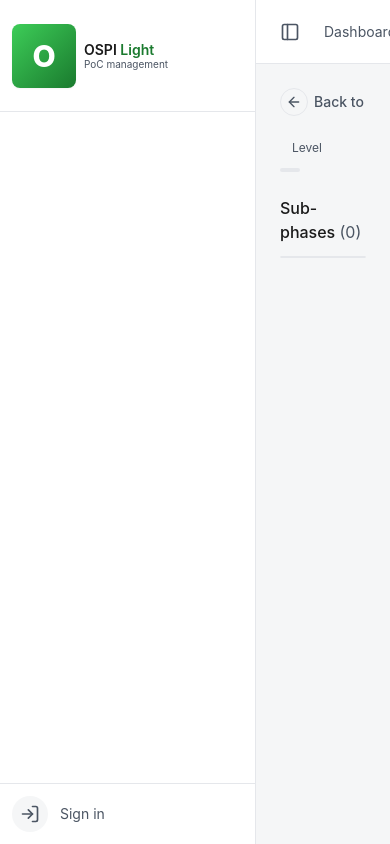
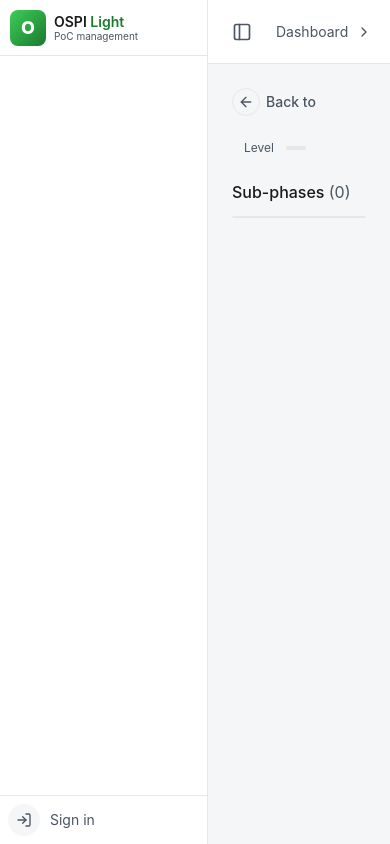
Before and after one commit to AdrianVidal89/ecostruxure_light, a Django app: template templates/pocs/phase_detail.html in a window 390 px wide; the page is wider, and only the part inside the window is pictured. Run offline with Django 5.2, Linux system fonts and the light colour scheme; the template is opened without the code that fills it, so the values that code supplies are empty.

Commit message:
UI fix arounds

```diff
--- a/templates/base.html
+++ b/templates/base.html
@@ -210,25 +210,25 @@
 </head>
 
 <body class="h-full bg-canvas text-ink font-sans antialiased"
-      x-data="{ sidebarOpen: true }"
+      x-data="{ sidebarOpen: {% block sidebar_default_open %}true{% endblock %} }"
       hx-headers='{"X-CSRFToken": "{{ csrf_token }}"}'>
 
   <div class="flex h-full">
     {# ===================== SIDEBAR ===================== #}
     <aside x-cloak
            class="flex flex-col bg-surface border-r border-line transition-soft shrink-0"
-           :class="sidebarOpen ? 'w-64' : 'w-16'">
+           :class="sidebarOpen ? 'w-52' : 'w-14'">
 
       {# Brand / logo — the image leads; the wordmark is a small caption beside it. #}
-      <div class="flex items-center gap-2 h-28 px-3 border-b border-line">
+      <div class="flex items-center gap-2 h-14 px-2.5 border-b border-line">
         {% if branding and branding.logo %}
           <img src="{{ branding.logo.url }}" alt="Logo"
                class="object-contain shrink-0"
-               :class="sidebarOpen ? 'h-24 w-auto max-w-[170px]' : 'h-12 w-12'">
+               :class="sidebarOpen ? 'h-9 w-auto max-w-[120px]' : 'h-8 w-8'">
         {% else %}
           <div class="rounded-lg bg-gradient-to-br from-brand to-brand-dark flex items-center justify-center shrink-0 shadow-sm"
-               :class="sidebarOpen ? 'w-16 h-16' : 'w-12 h-12'">
-            <span class="text-white font-extrabold text-3xl leading-none">O</span>
+               :class="sidebarOpen ? 'w-9 h-9' : 'w-8 h-8'">
+            <span class="text-white font-extrabold text-lg leading-none">O</span>
           </div>
         {% endif %}
         <div class="min-w-0 leading-tight" x-show="sidebarOpen">
@@ -238,24 +238,24 @@
       </div>
 
       {# Navigation #}
-      <nav class="flex-1 px-2 py-4 space-y-1 overflow-y-auto">
+      <nav class="flex-1 px-1.5 py-2.5 space-y-0.5 overflow-y-auto">
         {% for item in nav_items %}
           {% if item.available %}
             {% url item.url_name as item_url %}
             <a href="{{ item_url }}"
-               class="group relative flex items-center gap-3 px-3 py-2 rounded-lg text-sm font-medium transition-soft
+               class="group relative flex items-center gap-2.5 px-2.5 py-1.5 rounded-lg text-sm font-medium transition-soft
                       {% if request.path == item_url %}bg-brand/10 text-brand-dark neon-glow{% else %}text-ink-muted hover:bg-canvas hover:text-ink{% endif %}">
-              {% if request.path == item_url %}<span class="absolute left-0 top-1.5 bottom-1.5 w-0.5 rounded-full bg-brand"></span>{% endif %}
-              <i data-lucide="{{ item.icon }}" class="w-5 h-5 shrink-0"></i>
+              {% if request.path == item_url %}<span class="absolute left-0 top-1 bottom-1 w-0.5 rounded-full bg-brand"></span>{% endif %}
+              <i data-lucide="{{ item.icon }}" class="w-4 h-4 shrink-0"></i>
               <span x-show="sidebarOpen" class="truncate flex-1">{{ item.label }}</span>
               {% if item.badge %}
                 <span x-show="sidebarOpen" class="inline-flex items-center justify-center min-w-[1.25rem] h-5 px-1 rounded-full bg-warning text-white text-xs font-semibold">{{ item.badge }}</span>
               {% endif %}
             </a>
           {% else %}
-            <span class="group flex items-center gap-3 px-3 py-2 rounded-lg text-sm font-medium text-ink-muted/50 cursor-not-allowed"
+            <span class="group flex items-center gap-2.5 px-2.5 py-1.5 rounded-lg text-sm font-medium text-ink-muted/50 cursor-not-allowed"
                   title="Coming in a later build step">
-              <i data-lucide="{{ item.icon }}" class="w-5 h-5 shrink-0"></i>
+              <i data-lucide="{{ item.icon }}" class="w-4 h-4 shrink-0"></i>
               <span x-show="sidebarOpen" class="truncate">{{ item.label }}</span>
             </span>
           {% endif %}
@@ -263,12 +263,12 @@
       </nav>
 
       {# User info + menu (bottom) #}
-      <div class="border-t border-line p-3">
+      <div class="border-t border-line p-2">
         {% if user.is_authenticated %}
           <div class="relative" x-data="{ menuOpen: false }">
             <button @click="menuOpen = !menuOpen" @click.outside="menuOpen = false"
-                    class="w-full flex items-center gap-3 rounded-lg p-1 hover:bg-canvas transition-soft">
-              <div class="w-9 h-9 rounded-full bg-brand/15 text-brand-dark flex items-center justify-center font-semibold shrink-0">
+                    class="w-full flex items-center gap-2.5 rounded-lg p-1 hover:bg-canvas transition-soft">
+              <div class="w-8 h-8 rounded-full bg-brand/15 text-brand-dark flex items-center justify-center font-semibold shrink-0">
                 {{ user.username|slice:":1"|upper }}
               </div>
               <div class="min-w-0 text-left flex-1" x-show="sidebarOpen">
@@ -300,9 +300,9 @@
             </div>
           </div>
         {% else %}
-          <a href="{% url 'accounts:login' %}" class="flex items-center gap-3 text-ink-muted hover:text-ink">
-            <div class="w-9 h-9 rounded-full bg-canvas flex items-center justify-center shrink-0">
-              <i data-lucide="log-in" class="w-5 h-5"></i>
+          <a href="{% url 'accounts:login' %}" class="flex items-center gap-2.5 text-ink-muted hover:text-ink">
+            <div class="w-8 h-8 rounded-full bg-canvas flex items-center justify-center shrink-0">
+              <i data-lucide="log-in" class="w-4 h-4"></i>
             </div>
             <span class="text-sm" x-show="sidebarOpen">Sign in</span>
           </a>
--- a/templates/pocs/phase_detail.html
+++ b/templates/pocs/phase_detail.html
@@ -1,5 +1,8 @@
 {% extends "base.html" %}
 {% load core_extras %}
+
+{# Start with the sidebar collapsed when showing this leaf phase's tests list, so the tests + unlinked-requirements pool have more room; the toggle still works. Every other branch of this template keeps the app-wide default. #}
+{% block sidebar_default_open %}{% if is_leaf and is_test %}false{% else %}true{% endif %}{% endblock %}
 
 {% block title %}{{ phase.name }} · {{ poc.name }}{% endblock %}
 {% block breadcrumb %}
@@ -195,29 +198,13 @@
           </a>
         {% endif %}
       </div>
-      {% if can_link_requirements and unlinked_requirements %}
-        {# ---------- Unlinked requirements pool (spec item 2) — drag a chip onto a test's "Linked requirements" box to link it. ---------- #}
-        <div class="rounded-lg border border-dashed border-brand/40 bg-canvas/50 p-3" x-data="{ open: true }">
-          <button type="button" @click="open = !open" class="flex items-center gap-1.5 text-xs font-medium text-ink-muted hover:text-ink">
-            <i data-lucide="chevron-down" class="w-3.5 h-3.5 transition-soft" :class="!open && '-rotate-90'"></i>
-            <span class="uppercase tracking-wide">Unlinked requirements</span>
-            <span>({{ unlinked_requirements|length }})</span>
-            <span class="text-ink-muted font-normal normal-case">— drag one onto a test to link it</span>
-          </button>
-          <div x-show="open" x-cloak class="flex flex-wrap gap-1.5 mt-2">
-            {% for req in unlinked_requirements %}
-              <span draggable="true" data-requirement-id="{{ req.id }}"
-                    ondragstart="event.dataTransfer.setData('text/requirement-id', '{{ req.id }}'); event.dataTransfer.effectAllowed = 'copy';"
-                    class="inline-flex items-center gap-1 px-2 py-0.5 rounded-full text-xs bg-surface border border-line text-ink cursor-grab active:cursor-grabbing"
-                    title="{{ req.sub_system }} — drag onto a test">
-                <i data-lucide="grip-vertical" class="w-3 h-3 text-ink-muted"></i>{{ req.code }}
-              </span>
-            {% endfor %}
-          </div>
-        </div>
-      {% endif %}
-
-      <div class="space-y-3">
+      {# ---------- Tests (main column) + Unlinked requirements pool (right column, sticky) ----------
+           The pool sits alongside the tests instead of above them, and stays pinned in view
+           while scrolling through the tests, so a chip can be dragged onto any test without
+           scrolling back up. `top-4` is relative to <main class="overflow-y-auto"> in base.html
+           (the actual scroll container here, not the viewport). ---------- #}
+      <div class="flex flex-col lg:flex-row gap-4 items-start">
+        <div class="flex-1 min-w-0 space-y-3 order-2 lg:order-1">
           {% for test in tests %}
             {% include "pocs/partials/test_row.html" with unlinked_requirements=unlinked_requirements %}
           {% empty %}
@@ -225,6 +212,32 @@
               No tests yet.{% if can_add_test %} Use “Add test” to create one.{% endif %}
             </div>
           {% endfor %}
+        </div>
+
+        {% if can_link_requirements and unlinked_requirements %}
+          {# ---------- Unlinked requirements pool (spec item 2) — drag a chip onto a test's "Linked requirements" box to link it, or click its code to preview it. ---------- #}
+          <div class="w-full lg:w-56 shrink-0 order-1 lg:order-2 lg:sticky lg:top-4 rounded-lg border border-dashed border-brand/40 bg-canvas/50 p-3 lg:max-h-[calc(100vh-8rem)] lg:overflow-y-auto"
+               x-data="{ open: true }">
+            <button type="button" @click="open = !open" class="flex items-center gap-1.5 text-xs font-medium text-ink-muted hover:text-ink">
+              <i data-lucide="chevron-down" class="w-3.5 h-3.5 transition-soft" :class="!open && '-rotate-90'"></i>
+              <span class="uppercase tracking-wide">Unlinked requirements</span>
+              <span>({{ unlinked_requirements|length }})</span>
+            </button>
+            <p x-show="open" x-cloak class="text-[11px] text-ink-muted mt-1">Drag onto a test to link, or click to preview.</p>
+            <div x-show="open" x-cloak class="flex flex-wrap gap-1.5 mt-2">
+              {% for req in unlinked_requirements %}
+                <span draggable="true" data-requirement-id="{{ req.id }}"
+                      ondragstart="event.dataTransfer.setData('text/requirement-id', '{{ req.id }}'); event.dataTransfer.effectAllowed = 'copy';"
+                      class="inline-flex items-center gap-1 pl-1.5 pr-2 py-0.5 rounded-full text-xs bg-surface border border-line text-ink cursor-grab active:cursor-grabbing"
+                      title="{{ req.sub_system }} — drag onto a test, or click to preview">
+                  <i data-lucide="grip-vertical" class="w-3 h-3 text-ink-muted shrink-0"></i>
+                  <button type="button" onclick="openEntityPreview('{% url 'pocs:requirement_preview' req.pk %}', '{% url 'pocs:requirement_detail' req.pk %}', 'Go to Requirement')"
+                          class="hover:underline">{{ req.code }}</button>
+                </span>
+              {% endfor %}
+            </div>
+          </div>
+        {% endif %}
       </div>
     </section>
   {% endif %}
--- a/templates/pocs/test_detail.html
+++ b/templates/pocs/test_detail.html
@@ -1,4 +1,7 @@
 {% extends "base.html" %}
+
+{# This is a single-test full-page view — start with the sidebar collapsed so the test content has more room; the toggle still works. #}
+{% block sidebar_default_open %}false{% endblock %}
 
 {% comment %}
 Full-page detail for one Test (spec item 5 — "Acceso Flexible a Vistas de
```
Lines whose indentation alone changed are shown as unchanged.
